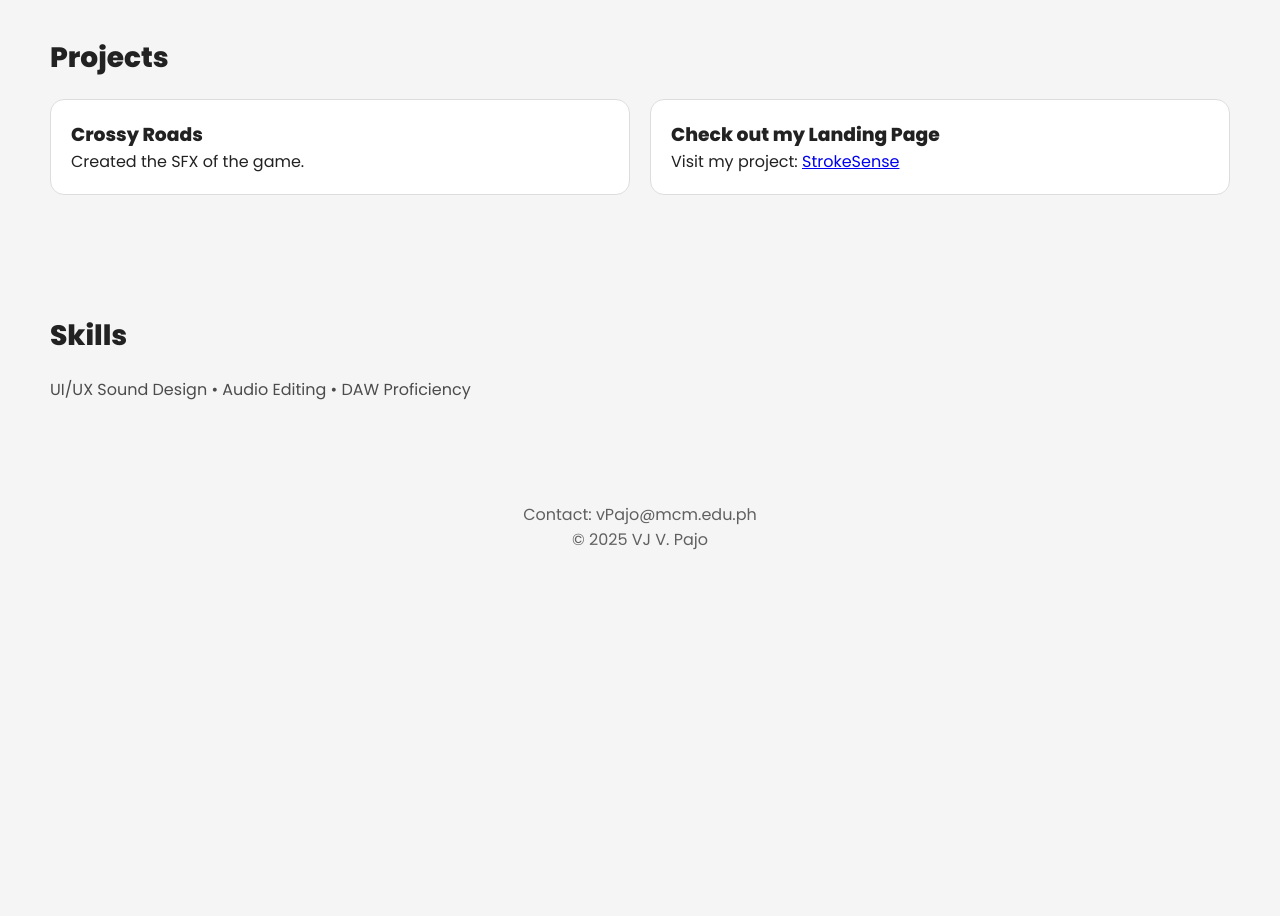
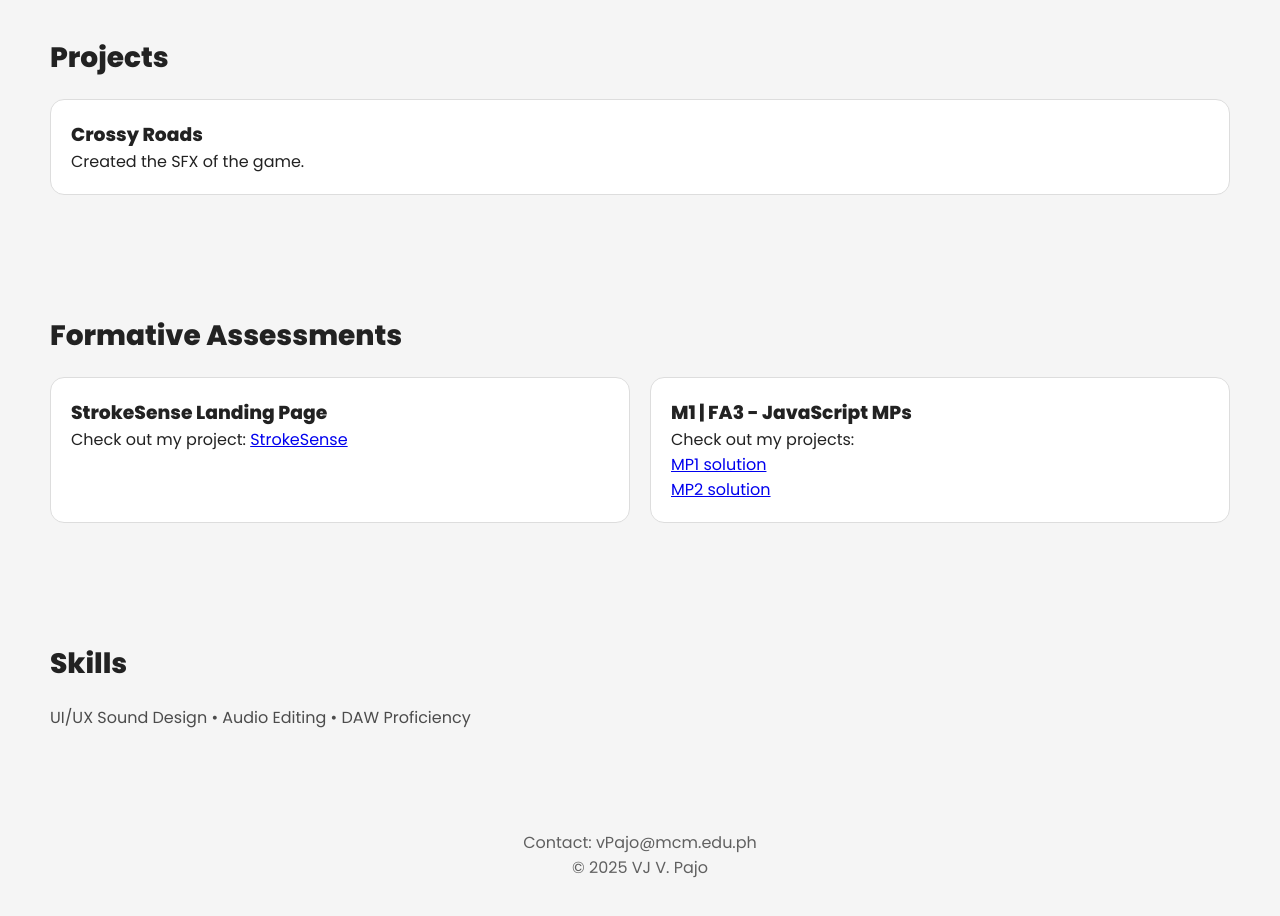
Before and after one commit to Armata1/Portfolio, a plain HTML site: page index.html in a window 1280 px wide. Shown: the part 760-1676 px from the top of the page. Before the commit the page ends 1352 px from the top, so only its background shows below. Drawn offline with Linux system fonts and the light colour scheme.

Commit message:
Update index.html
Added a new section for formative assessments and updated the navigation links.

```diff
--- a/index.html
+++ b/index.html
@@ -9,24 +9,25 @@
 </head>
 <body>
 
+    <!-- Animated Gradient Overlay -->
+    <div class="gradient-overlay"></div>
+
     <header class="header">
         <h1 class="logo">Portfolio</h1>
-
         <nav>
             <a href="#projects">Projects</a>
+            <a href="#formative">Formative Assessments</a>
             <a href="#skills">Skills</a>
             <a href="#contact">Contact</a>
             <button id="themeToggle">☀</button>
         </nav>
     </header>
 
+    <!-- Hero Section -->
     <section class="hero">
         <div class="hero-text">
             <h2>Hello, I'm <span class="highlight">VJ V. Pajo</span></h2>
-            <p>
-                A creative audio designer focused on crafting impactful sound experiences.
-                I specialize in sound design, mixing, and enhancing experiences through audio.
-            </p>
+            <p>A creative audio designer focused on crafting impactful sound experiences. I specialize in sound design, mixing, and enhancing experiences through audio.</p>
             <a href="#contact" class="btn">Hire Me</a>
         </div>
     </section>
@@ -34,7 +35,6 @@
     <!-- Achievements Section -->
     <section id="achievements" class="section">
         <h2 class="section-title">Achievements</h2>
-
         <div class="grid">
             <div class="card">
                 <h3>Crossy Roads SFX</h3>
@@ -46,17 +46,28 @@
     <!-- Projects Section -->
     <section id="projects" class="section">
         <h2 class="section-title">Projects</h2>
-
         <div class="grid">
             <div class="card">
                 <h3>Crossy Roads</h3>
                 <p>Created the SFX of the game.</p>
             </div>
+        </div>
+    </section>
+
+    <!-- Formative Assessments Section -->
+    <section id="formative" class="section">
+        <h2 class="section-title">Formative Assessments</h2>
+        <div class="grid">
             <div class="card">
-                <h3>Check out my Landing Page</h3>
+                <h3>StrokeSense Landing Page</h3>
+                <p>Check out my project: <a href="https://armata1.github.io/StrokeSense/" target="_blank">StrokeSense</a></p>
+            </div>
+            <div class="card">
+                <h3>M1 | FA3 - JavaScript MPs</h3>
+                <p>Check out my projects:</p>
                 <p>
-                    Visit my project:
-                    <a href="https://armata1.github.io/StrokeSense/" target="_blank">StrokeSense</a>
+                    <a href="https://armata1.github.io/week3-mp1/" target="_blank">MP1 solution</a><br>
+                    <a href="https://armata1.github.io/week-3-mp2/" target="_blank">MP2 solution</a>
                 </p>
             </div>
         </div>
```
